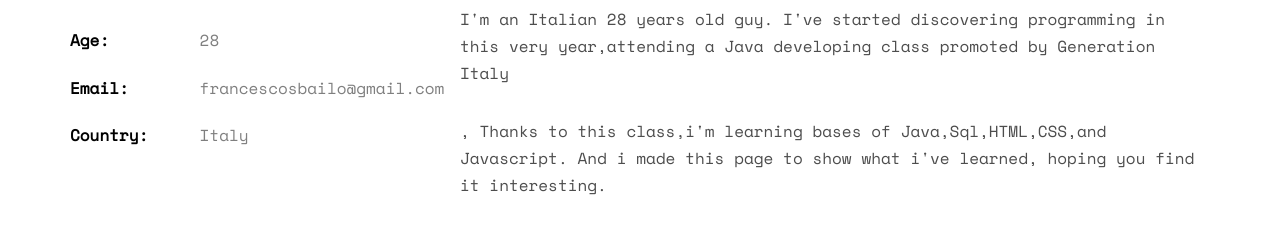
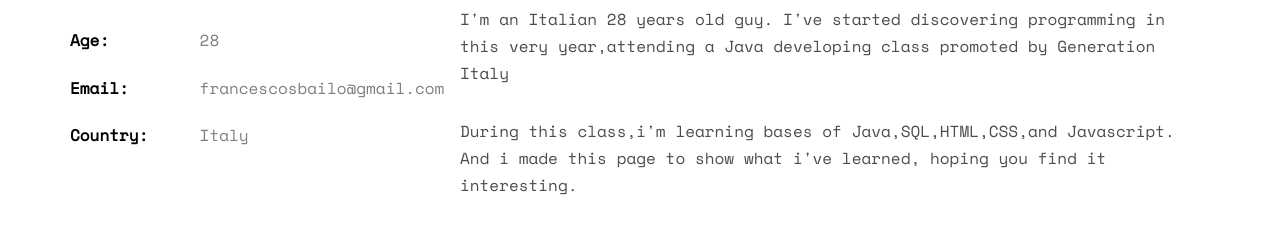
Before and after one commit to cescsbailo/cescsbailo.github.io, a plain HTML site: page indexeng.html in a window 1280 px wide. Shown: the part 1119-1345 px from the top of the page. Drawn offline with nearby package versions, Linux system fonts and the light colour scheme; some packages are replaced by stand-ins of ours; no server answers; files whose address does not match are found by name.

Commit message:
modifiche body

```diff
--- a/indexeng.html
+++ b/indexeng.html
@@ -105,7 +105,7 @@
 					<h2>Hello World!</h2>
 					<p> I'm an Italian 28 years old guy.
 						I've started discovering programming in this very year,attending a Java developing class promoted by Generation Italy</p>
-					<p>, Thanks to this class,i'm learning bases of Java,Sql,HTML,CSS,and Javascript.
+					<p>During this class,i'm learning bases of Java,SQL,HTML,CSS,and Javascript.
 					And i made this page to show what i've learned, hoping you find it interesting.
 					</p>
 					<p>
```
